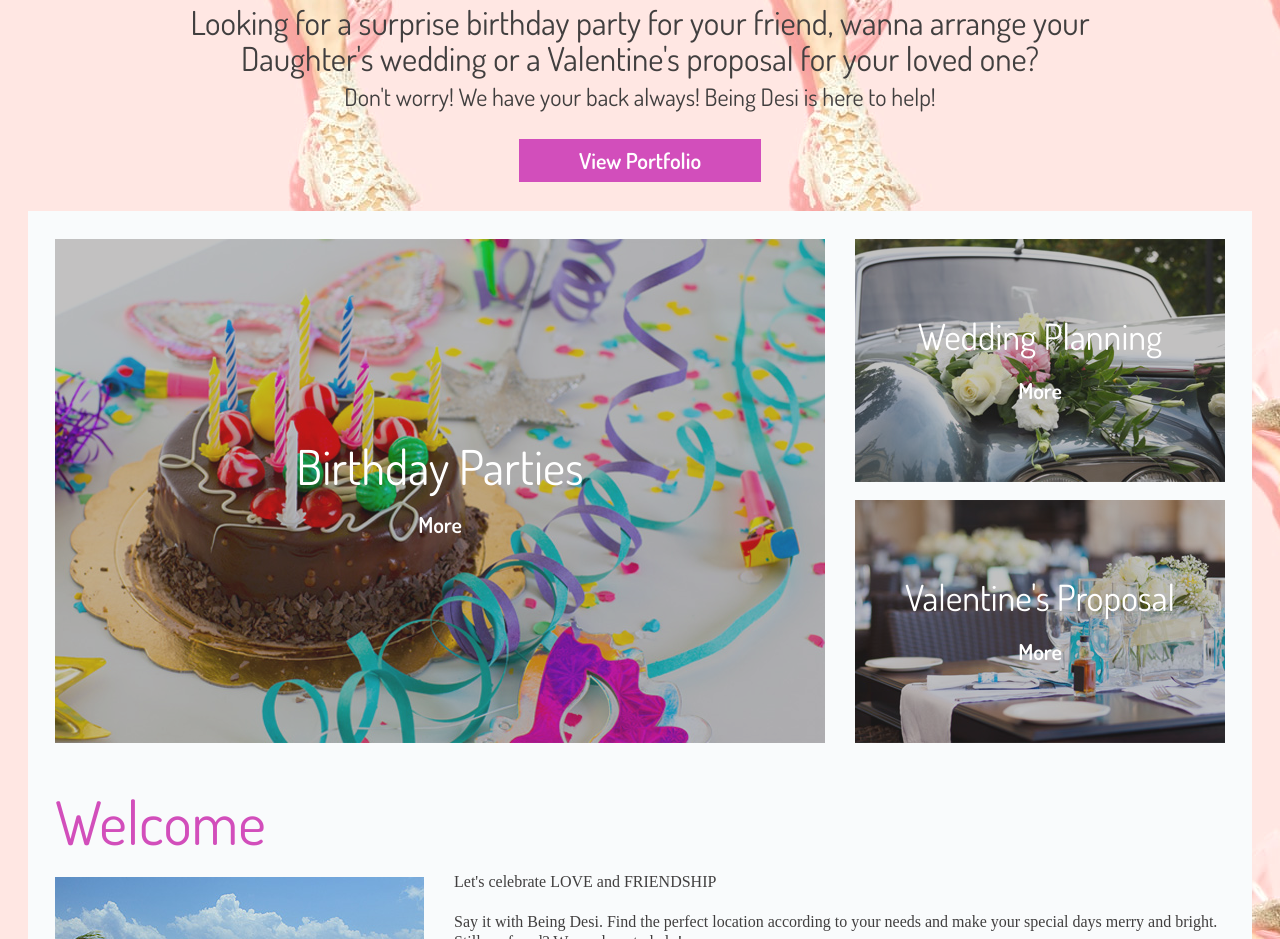
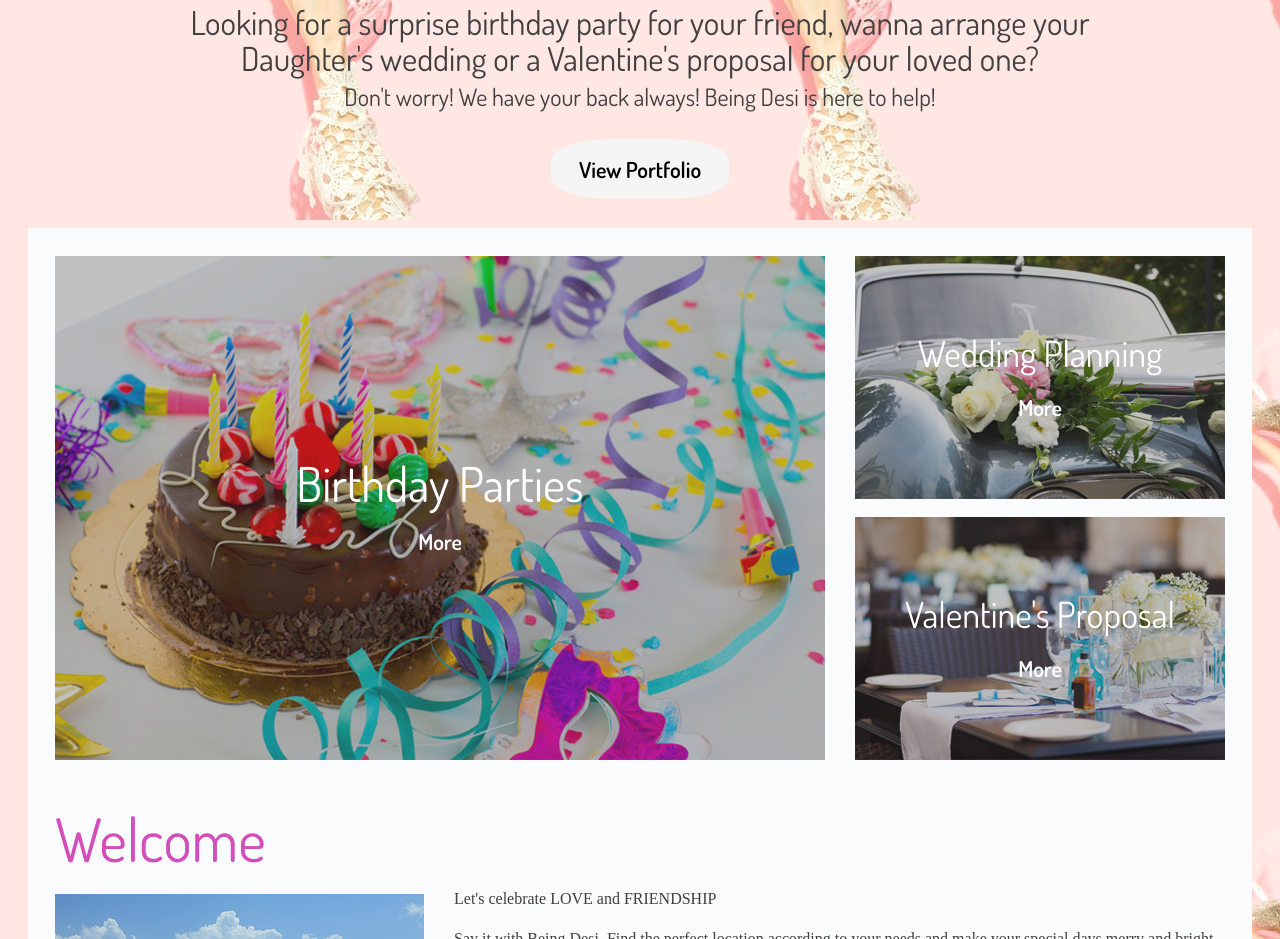
Before and after one commit to SaloniSingh1601/SheHacks_Team-021, a plain HTML site: page index.html in a window 1280 px wide. Shown: the part 780-1719 px from the top of the page. Drawn offline with Linux system fonts and the light colour scheme; a web font is replaced by a local one.

Commit message:
Update style.css

```diff
--- a/css/style.css
+++ b/css/style.css
@@ -1191,3 +1191,11 @@ a.color1:hover {
   background-color:salmon;
   color:black;
 }
+.btn{
+  background:whitesmoke;
+  color:black;
+  border: none;
+  border-radius: 35%;
+  padding:12px 28px;
+
+}
```
